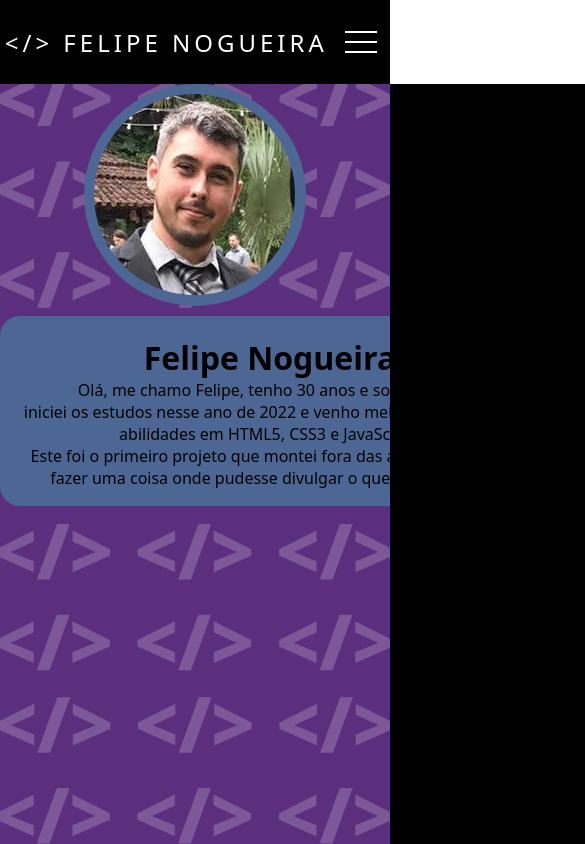
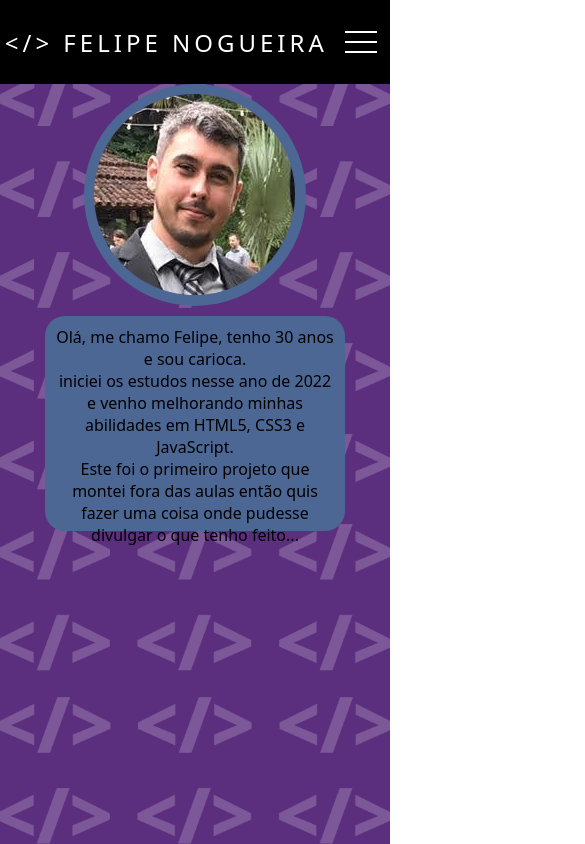
Before and after one commit to FelipeNogueira92/felipenogueira, a plain HTML site: page isobre.html in a window 390 px wide. Shown: the whole page, 585 px wide, since content can reach past the window. Drawn offline with Linux system fonts and the light colour scheme.

Commit message:
Add files via upload

```diff
--- a/isobre.html
+++ b/isobre.html
@@ -28,7 +28,6 @@
     <main>
         <img class="myphoto" src="imagens/minha foto.png" alt="minha foto">
         <div class="text">
-            <h1>Felipe Nogueira</h1>
             <p>Olá, me chamo Felipe, tenho 30 anos e sou carioca. <br>
             iniciei os estudos nesse ano de 2022 e venho melhorando minhas abilidades em HTML5, CSS3 e JavaScript. <br>
             Este foi o primeiro projeto que montei fora das aulas então quis fazer uma coisa onde pudesse divulgar o que tenho feito...
--- a/style.css
+++ b/style.css
@@ -72,6 +72,7 @@ main {
         align-items: center;
         transform: translateX(100%);
         transition: transform 0.3s ease-in;
+        display: none;
     }
     .nav-list li {
         margin-left: 0;
@@ -85,12 +86,13 @@ main {
 
 .nav-list.active {
     transform: translateX(0);
+    display: flex;
 }
 
 @keyframes navLinkFade {
     from {
         opacity: 0;
-        transform: translateX(80px);
+        transform: translateX(50px);
     }
     to {
         opacity: 1;
@@ -113,17 +115,24 @@ main {
 h1, p{
     font-family: system-ui, -apple-system, BlinkMacSystemFont, 'Segoe UI', Roboto, Oxygen, Ubuntu, Cantarell, 'Open Sans', 'Helvetica Neue', sans-serif;
     text-align: center;
+    padding: 10px;
 }
 
 .text {
-    display: block;
+    display: flex;
     height: 150px;
     width: 500px;
     background-color: #4C6793;
     margin: auto;
     margin-top: 10px;
-    padding: 20px;
     border-radius: 20px;
+}
+
+@media (max-width: 999px) {
+    .text {
+        height: 215px;
+        width: 300px;
+    }
 }
 
 .myphoto {
```
